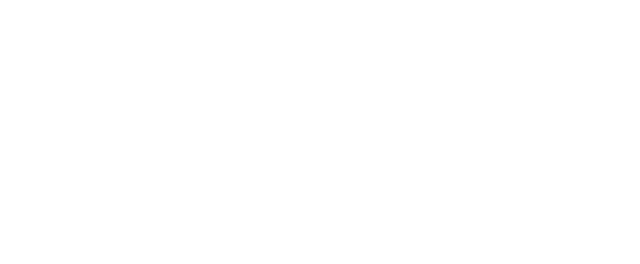
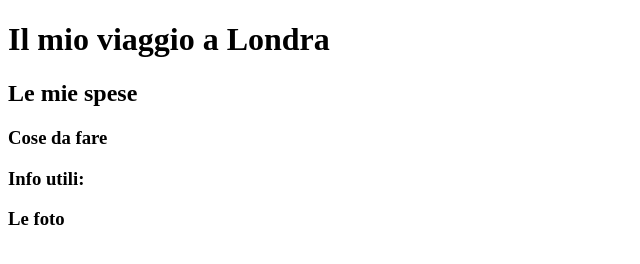
Before and after one commit to mattiadebonis/html-london-trip, a plain HTML site: page index.html in a window 1280 px wide. Shown: the whole page, without its empty margins (0-640 px from the left). Drawn offline with Linux system fonts and the light colour scheme.

Commit message:
1.1 - Salvataggio immagini, titoli e organizzazione codice html

```diff
--- a/index.html
+++ b/index.html
@@ -4,9 +4,40 @@
     <meta charset="UTF-8">
     <meta http-equiv="X-UA-Compatible" content="IE=edge">
     <meta name="viewport" content="width=device-width, initial-scale=1.0">
-    <title>Document</title>
+    <title>Il mio viaggio a Londra</title>
 </head>
 <body>
+    <!-- header -->
+     <header>
+        <h1>Il mio viaggio a Londra</h1>
+    </header>
+    <!-- /header -->
+
+    <!-- section -->
+    <section>
+    <h2>Le mie spese</h2>
+    </section>
+    <!-- /section -->
+
+    <!-- section -->
+    <section>
+        <h3>Cose da fare</h3>
+    </section>
+    <!-- /section -->
+
+    <!-- section -->
+    <section>
+        <h3>Info utili:</h3>
+    </section>
+    <!-- /section -->
+
+    <!-- section -->
+
+    <section>
+        <h3>Le foto</h3>
+
+    </section>
+    <!-- /section -->
 
 </body>
 </html>
```
Also changed, not shown: img/pexels-bill-emrich-230794-0.jpg (added), img/pexels-bill-emrich-230794-1.jpg (added), img/pexels-bill-emrich-230794-2.jpg (added), 2 other files.
